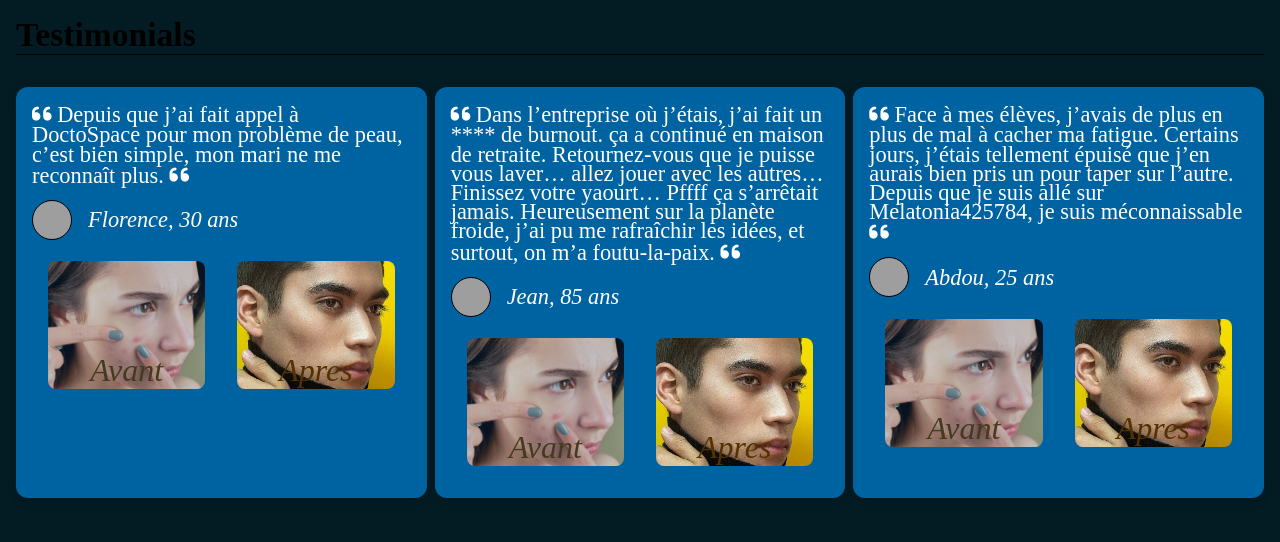
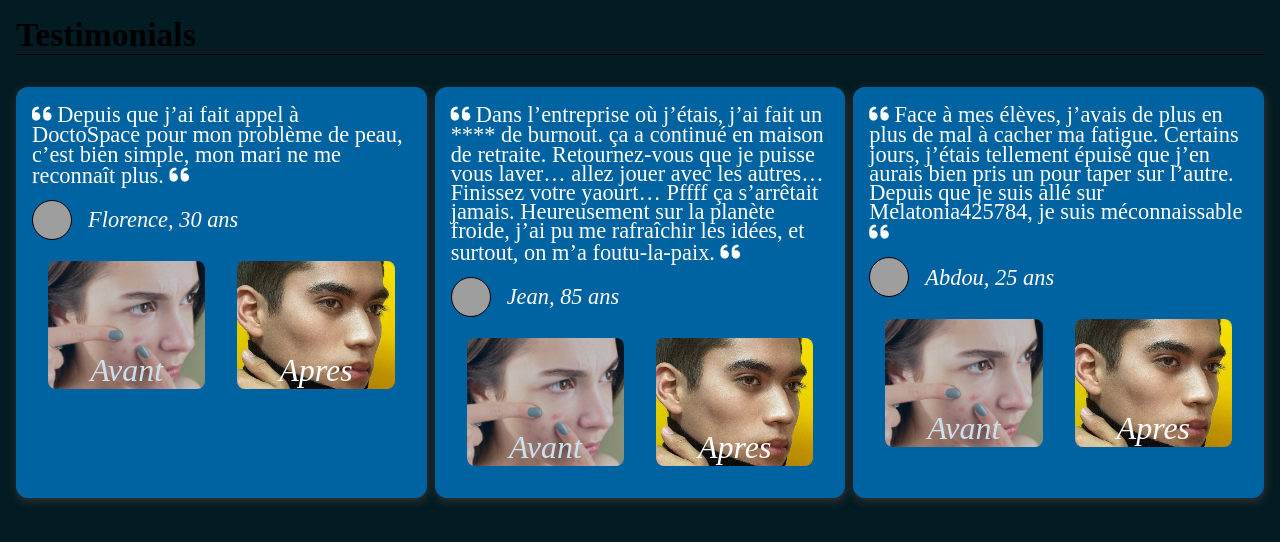
Before and after one commit to SophieL-64/DoctoSpace, a website built with Parcel: page index.html in a window 1280 px wide. Built offline with nearby package versions, Linux system fonts and the light colour scheme; grey boxes are pictures that could not be loaded.

Commit message:
boxshadow

```diff
--- a/style.css
+++ b/style.css
@@ -89,7 +89,7 @@ section {
       color: var(--secondary-font-color);
       transition: 0.5s 0s ease-in-out;
       /* text-shadow: 1px 1px rgb(255, 202, 202); */
-      box-shadow: 0 3px 10px rgb(0 0 0 / 0.2);
+      box-shadow: 1px 3px 10px #333;
       border-radius: var(--corner-img-2);
       padding: calc(var(--spacing) * 2);
       background-color: var(--main-color);
@@ -107,7 +107,7 @@ section {
   align-content: center;
   justify-items: center;
 
-  color: var(--secondary-color);
+  color: var(--secondary-font-color);
   font-size: 2rem;
   font-style: italic;
 }
@@ -173,7 +173,7 @@ section {
 
 /****Fin Testimonial*****/
 
-/****MEdia query pour version Desktop***/
+/****Media query pour version Desktop***/
 @media screen and (min-width:400px) {
   #testimonials .flex-container {
     min-width: auto;
```
